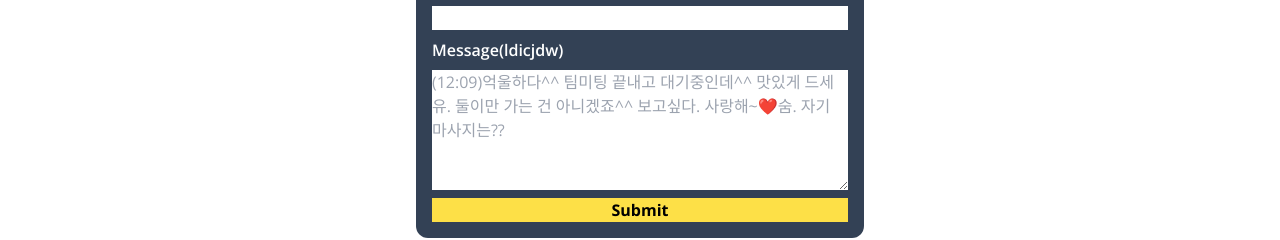
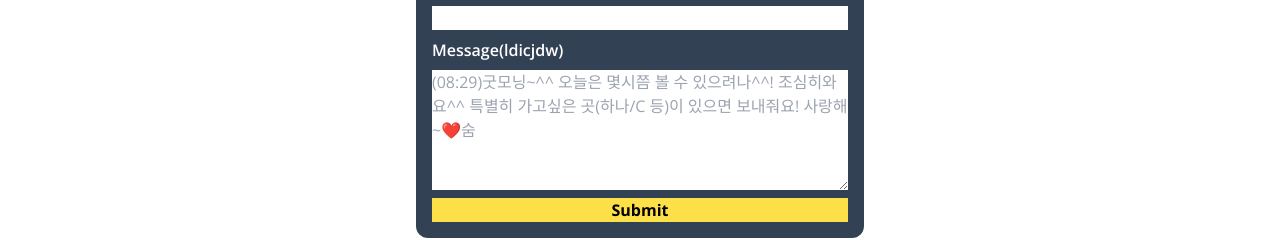
Before and after one commit to k2core/nextjs004, a Next.js app: page /contact in a window 1280 px wide. Shown: the part 430-670 px from the top of the page. Built offline with nearby package versions, Linux system fonts and the light colour scheme.

Commit message:
1012 메시지

```diff
--- a/src/components/ContactForm.tsx
+++ b/src/components/ContactForm.tsx
@@ -98,8 +98,8 @@ export default function ContactForm() {
           onChange={onChange}
           placeholder={
             display
-              ? "(12:09)억울하다^^ 팀미팅 끝내고 대기중인데^^ 맛있게 드세유. 둘이만 가는 건 아니겠죠^^ 보고싶다. 사랑해~❤️숨. 자기 마사지는??"
-              : "(12:09)억울하다^^ 팀미팅 끝내고 대기중인데^^ 맛있게 드세유. 둘이만 가는 건 아니겠죠^^ 보고싶다. 사랑해~❤️숨. 자기 마사지는??"
+              ? "(08:29)굿모닝~^^ 오늘은 몇시쯤 볼 수 있으려나^^! 조심히와요^^ 특별히 가고싶은 곳(하나/C 등)이 있으면 보내줘요! 사랑해~❤️숨"
+              : "(08:29)굿모닝~^^ 오늘은 몇시쯤 볼 수 있으려나^^! 조심히와요^^ 특별히 가고싶은 곳(하나/C 등)이 있으면 보내줘요! 사랑해~❤️숨"
           }
         />
         <button className="bg-yellow-300 text-black font-bold hover:bg-yellow-400">
```
